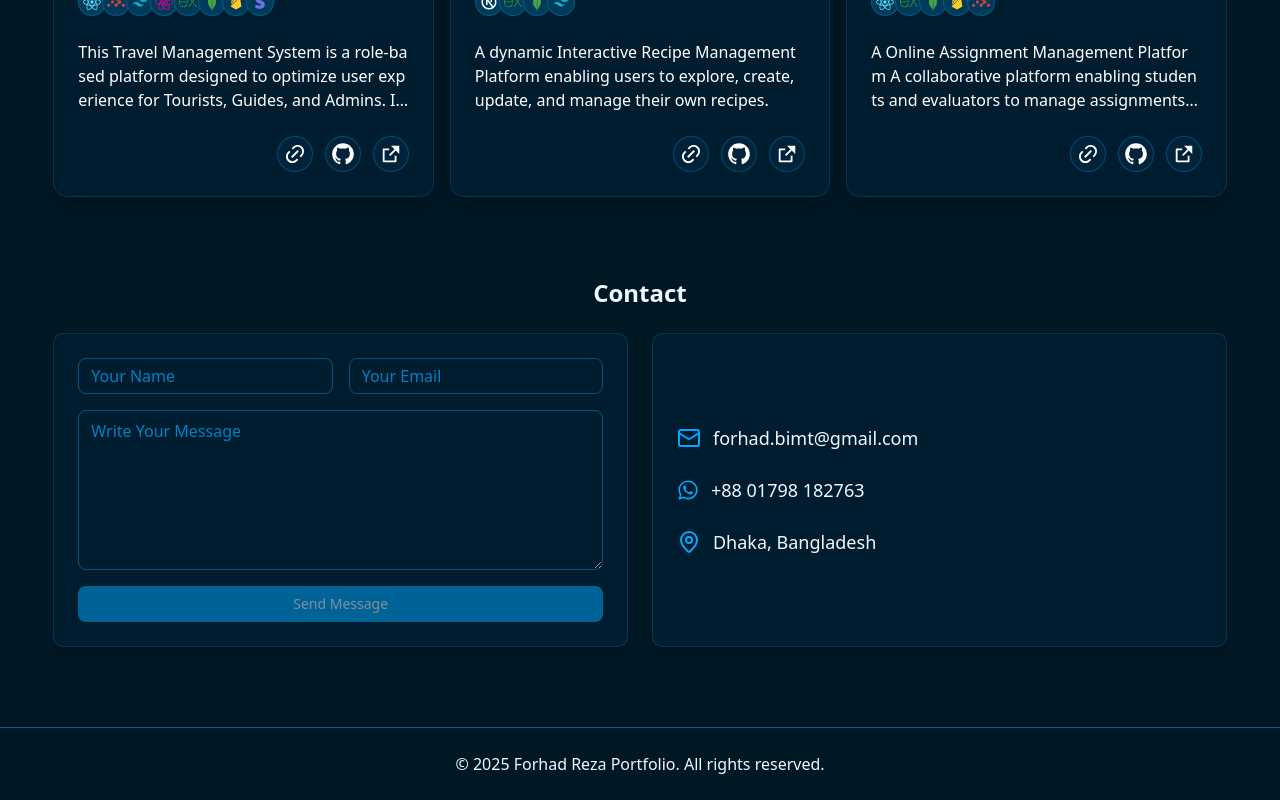
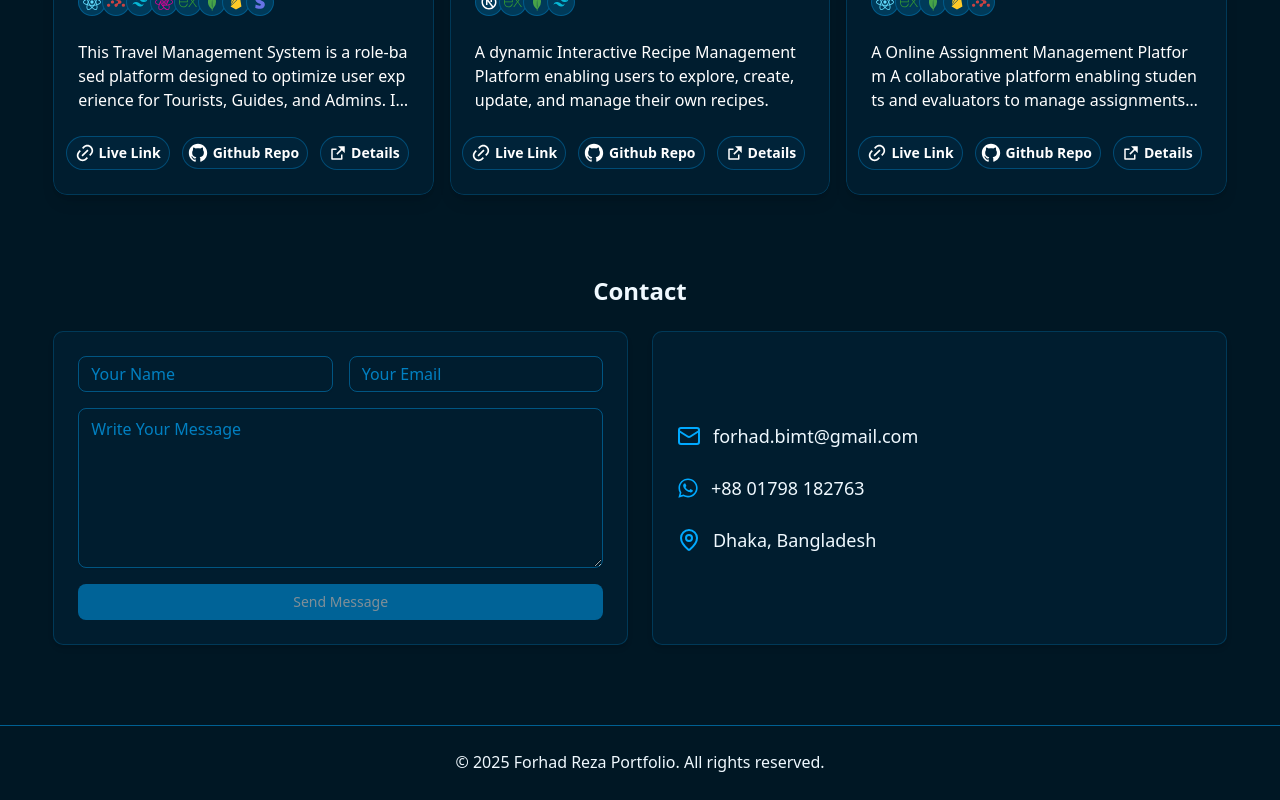
Before and after one commit to forhadreza43/portfolio, a Next.js app: page / in a window 1280 px wide. Shown: the part 2099-2899 px from the top of the page. Built offline with nearby package versions, Linux system fonts and the light colour scheme.

Commit message:
feat: Make ExpandableCard action link labels always visible

```diff
--- a/components/ExpandableCard.tsx
+++ b/components/ExpandableCard.tsx
@@ -213,45 +213,45 @@ export function ExpandableCard() {
                     href={card.liveLink}
                     target="_blank"
                     rel="noopener noreferrer"
-                    className="group flex items-center hover:bg-primary rounded-full transition-all duration-300 hover:pr-2"
+                    className="group flex items-center rounded-full transition-all duration-300"
                   >
-                    <div className="rounded-full group bg-primary/5 border border-primary/30 w-full duration-300 p-1.5 hover:bg-primary text-white dark:text-black">
-                      <RiLink size={22} />
-                    </div>
+                    <div className="flex px-2 items-center gap-1 rounded-full group bg-primary/5 border border-primary/30 w-full duration-300 p-1.5 hover:bg-primary text-white dark:text-black">
+                      <RiLink size={20} />
                       <span
-                      className={`hidden group-hover:block transition-all font-semibold duration-300 text-sm text-white text-nowrap dark:text-black`}
+                        className={` font-semibold text-sm text-white text-nowrap dark:text-black`}
                       >
                         Live Link
                       </span>
+                    </div>
                   </Link>
                   <Link
                     href={card.repoLink}
                     target="_blank"
                     rel="noopener noreferrer"
-                    className="group flex items-center hover:bg-primary rounded-full transition-all duration-300 hover:pr-2"
+                    className="group flex items-center rounded-full transition-all duration-300"
                   >
-                    <div className="rounded-full group bg-primary/5 border border-primary/30 w-full duration-300 p-1 hover:bg-primary text-white dark:text-black">
-                      <RiGithubFill size={26} />
-                    </div>
+                    <div className=" flex items-center px-1 pr-2 gap-1 rounded-full group bg-primary/5 border border-primary/30 w-full duration-300 p-1 hover:bg-primary text-white dark:text-black">
+                      <RiGithubFill size={22} />
                       <span
-                      className={`hidden font-semibold group-hover:block transition-all duration-300 text-sm text-white text-nowrap dark:text-black`}
+                        className={`font-semibold text-sm text-white text-nowrap dark:text-black`}
                       >
                         Github Repo
                       </span>
+                    </div>
                   </Link>
 
                   <button
                     onClick={() => setActive(card)}
-                    className="group cursor-pointer flex items-center hover:bg-primary rounded-full transition-all duration-300 hover:pr-2"
+                    className="group cursor-pointer flex items-center rounded-full transition-all duration-300"
                   >
-                    <div className="rounded-full group bg-primary/5 border border-primary/30 w-full duration-300 p-1.5 hover:bg-primary text-white dark:text-black">
-                      <RiExternalLinkFill size={22} />
-                    </div>
+                    <div className="rounded-full flex items-center gap-1 px-2 group bg-primary/5 border border-primary/30 w-full duration-300 p-1.5 hover:bg-primary text-white dark:text-black">
+                      <RiExternalLinkFill size={18} />
                       <span
-                      className={`hidden font-semibold group-hover:block transition-all duration-300 text-sm text-white text-nowrap dark:text-black`}
+                        className={`font-semibold transition-all duration-300 text-sm text-white text-nowrap dark:text-black`}
                       >
                         Details
                       </span>
+                    </div>
                   </button>
                 </div>
               </CardFooter>
```
Lines whose indentation alone changed are shown as unchanged.
